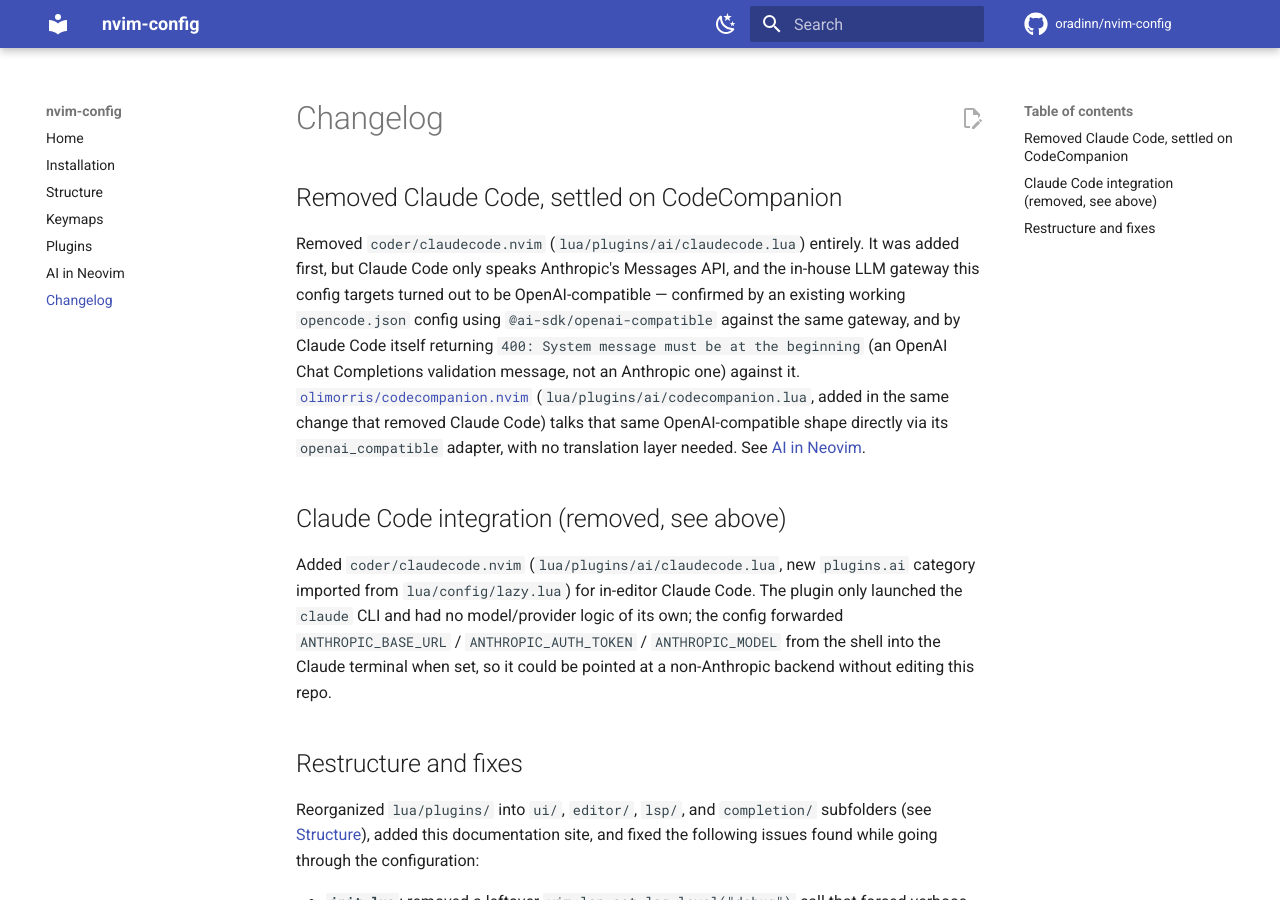
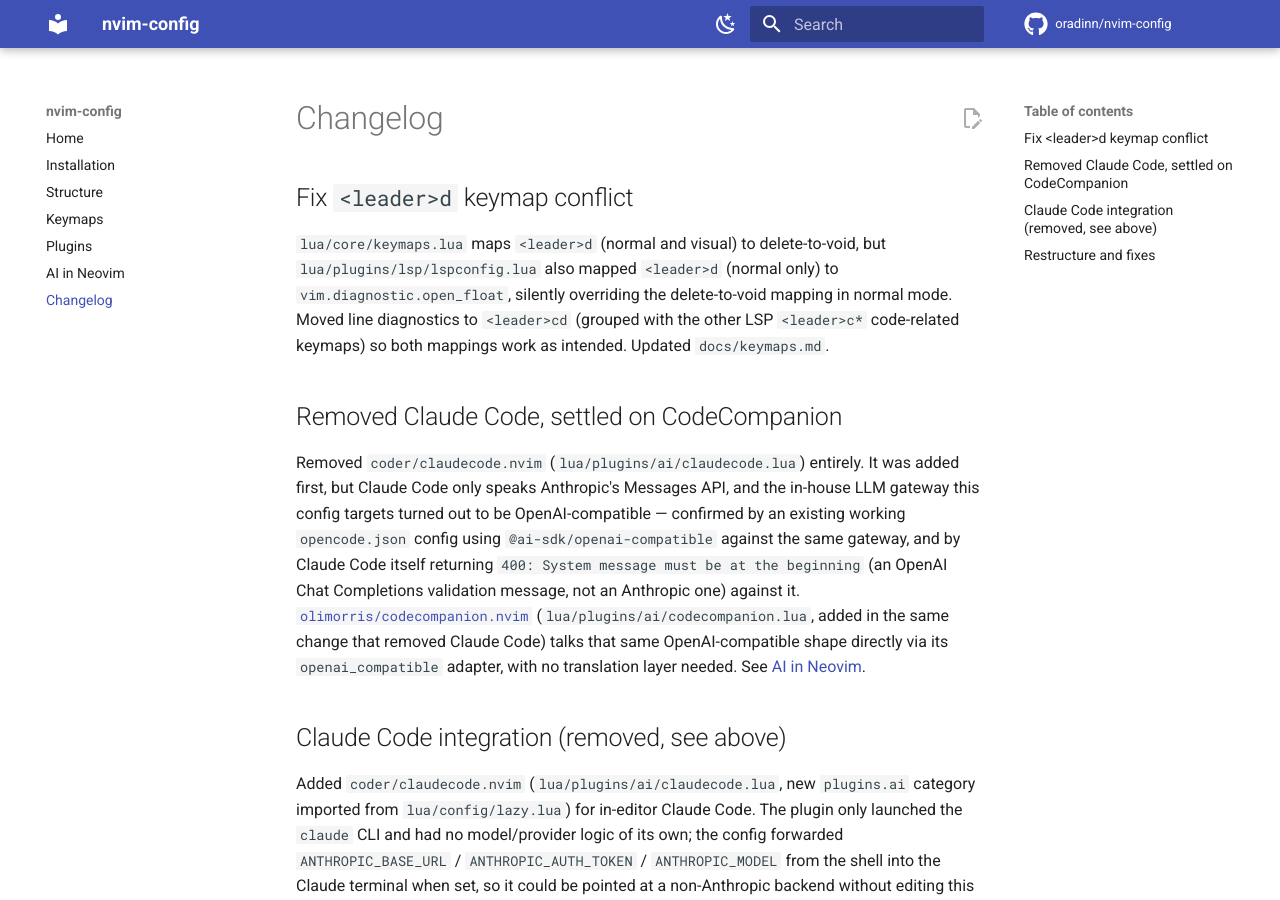
Before and after one commit to oradinn/nvim-config, an MkDocs documentation site: the page built from docs/changelog.md, in a window 1280 px wide and 900 px high. Built offline with MkDocs 1.6.1 and Material for MkDocs 9.7.7, drawn with Linux system fonts in a browser that asks for light colours; comment, search, counter and statistics services are not loaded.

Commit message:
Fix <leader>d keymap conflict between delete-to-void and diagnostics
lua/core/keymaps.lua maps <leader>d (n, v) to delete-to-void, but
lspconfig.lua also mapped <leader>d (n) to vim.diagnostic.open_float,
silently overriding the delete-to-void mapping in normal mode. Move
line diagnostics to <leader>cd, grouped with the other LSP <leader>c*
code-related keymaps.

Verified via headless Neovim: maparg(" d", "n") is now the
delete-to-void mapping ('"_d), maparg(" cd", "n") is the diagnostics
function, and <leader>d still works in visual mode.

Co-Authored-By: Claude Sonnet 5 <noreply@anthropic.com>
Claude-Session: https://claude.ai/code/session_016YunJ1V2cbCqrNVvcpQqMP

```diff
--- a/docs/changelog.md
+++ b/docs/changelog.md
@@ -1,4 +1,13 @@
 # Changelog
+
+## Fix `<leader>d` keymap conflict
+
+`lua/core/keymaps.lua` maps `<leader>d` (normal and visual) to delete-to-void,
+but `lua/plugins/lsp/lspconfig.lua` also mapped `<leader>d` (normal only) to
+`vim.diagnostic.open_float`, silently overriding the delete-to-void mapping
+in normal mode. Moved line diagnostics to `<leader>cd` (grouped with the
+other LSP `<leader>c*` code-related keymaps) so both mappings work as
+intended. Updated `docs/keymaps.md`.
 
 ## Removed Claude Code, settled on CodeCompanion
 
```
Also changed, not shown: docs/keymaps.md (+1 -1 lines), 1 other file.
